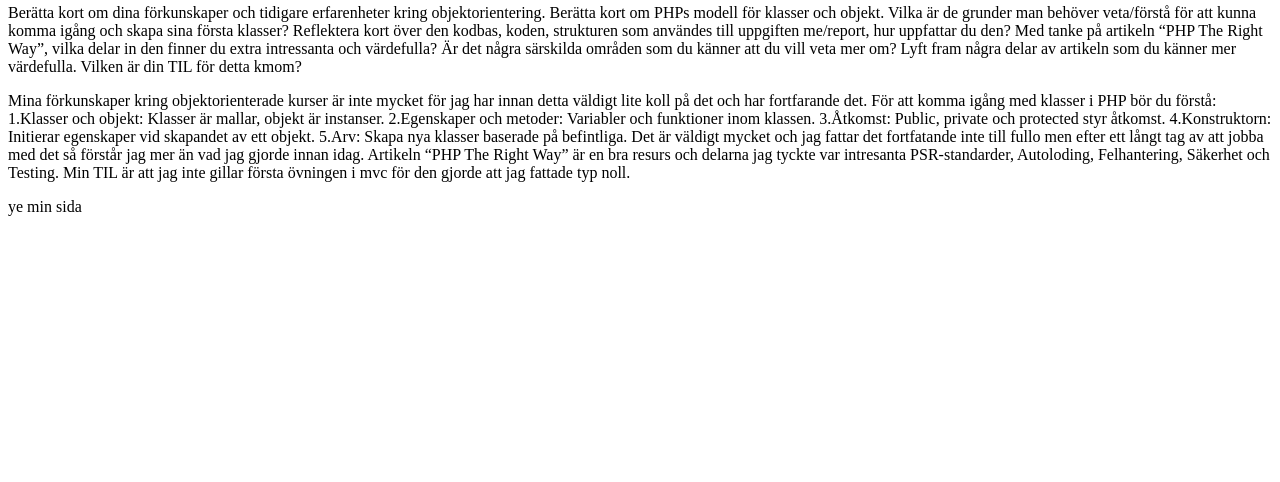
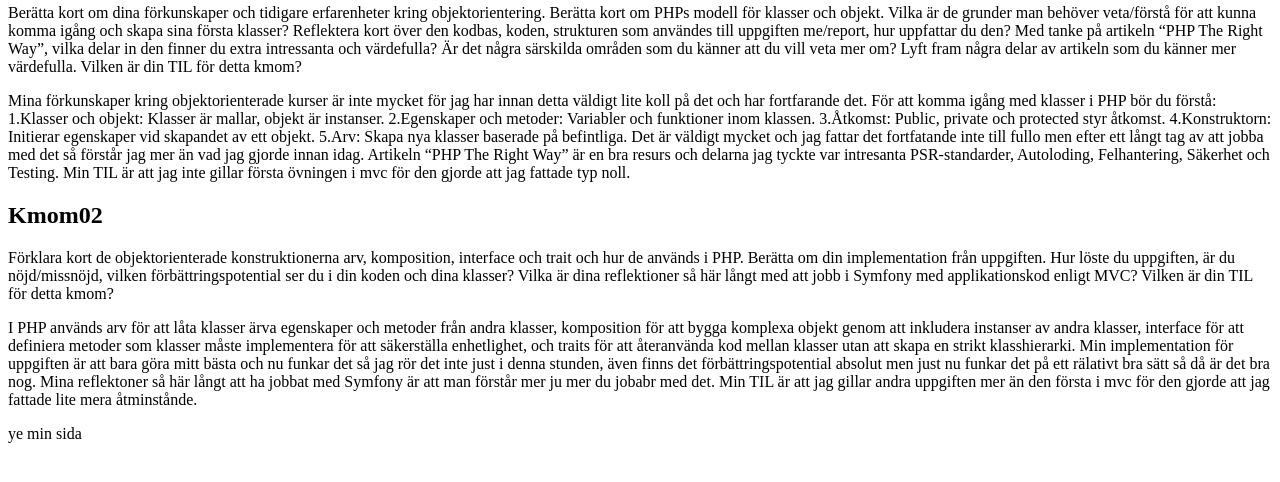
Before and after one commit to filippaliss/mvc, a Symfony app: template templates/report.html.twig in a window 1280 px wide. Shown: the part 229-711 px from the top of the page. Run offline with Twig, Linux system fonts and the light colour scheme; the template is opened without the code that fills it, so the values that code supplies are empty; some libraries are stand-ins or nearby versions.

Commit message:
added the report for kmom02

```diff
--- a/templates/report.html.twig
+++ b/templates/report.html.twig
@@ -26,4 +26,17 @@
     Min TIL är att jag inte gillar första övningen i mvc för den gjorde att jag fattade typ noll.
     </p>
 
+    <h2 id="kmom02">Kmom02</h2>
+    <p>
+    Förklara kort de objektorienterade konstruktionerna arv, komposition, interface och trait och hur de används i PHP.
+    Berätta om din implementation från uppgiften. Hur löste du uppgiften, är du nöjd/missnöjd, vilken förbättringspotential ser du i din koden och dina klasser?
+    Vilka är dina reflektioner så här långt med att jobb i Symfony med applikationskod enligt MVC?
+    Vilken är din TIL för detta kmom?
+    </p>
+    <p>
+    I PHP används arv för att låta klasser ärva egenskaper och metoder från andra klasser, komposition för att bygga komplexa objekt genom att inkludera instanser av andra klasser, interface för att definiera metoder som klasser måste implementera för att säkerställa enhetlighet, och traits för att återanvända kod mellan klasser utan att skapa en strikt klasshierarki.
+    Min implementation för uppgiften är att bara göra mitt bästa och nu funkar det så jag rör det inte just i denna stunden, även finns det förbättringspotential absolut men just nu funkar det på ett rälativt bra sätt så då är det bra nog.
+    Mina reflektoner så här långt att ha jobbat med Symfony är att man förstår mer ju mer du jobabr med det.
+    Min TIL är att jag gillar andra uppgiften mer än den första i mvc för den gjorde att jag fattade lite mera åtminstånde.
+    </p>
 {% endblock %}
```
